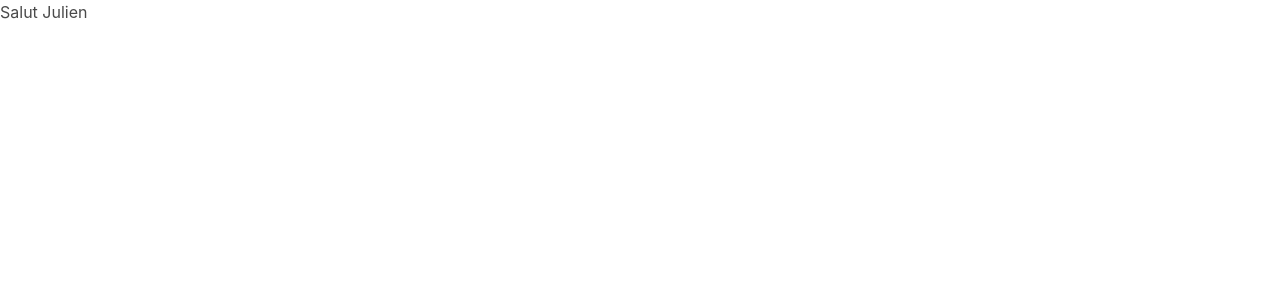
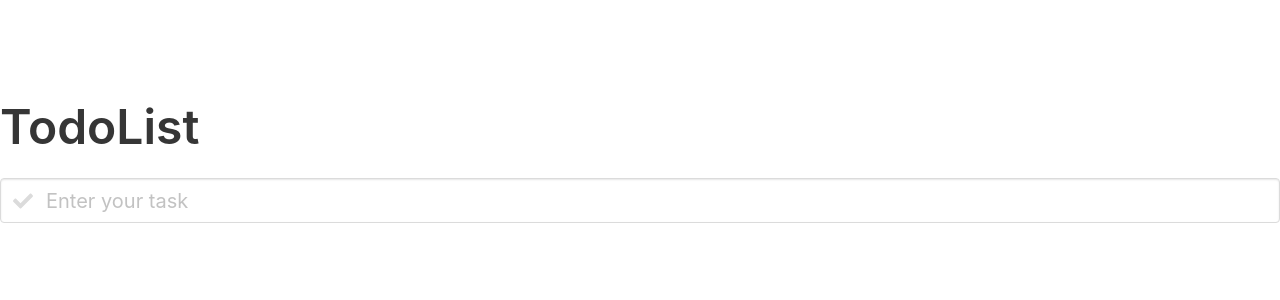
Before and after one commit to mohamedharizi/TodoList-Test, a Vue app: page / in a window 1280 px wide. Shown: the top 300 px of the page. Built offline with nearby package versions, Linux system fonts and the light colour scheme.

Commit message:
ajout input bulma dans le composant TodoInputText

```diff
--- a/src/components/TodoInputText.vue
+++ b/src/components/TodoInputText.vue
@@ -1,5 +1,13 @@
 <template>
-  <h1>Salut Julien</h1>
+  <div class="field">
+    <h1 class="title is-1">TodoList</h1>
+  <div class="control has-icons-left has-icons-right">
+    <input class="input is-medium" type="text" placeholder="Enter your task" />
+    <span class="icon is-left">
+      <i class="fas fa-check"></i>
+    </span>
+  </div>
+</div>
 </template>
 
 <script>
@@ -9,5 +17,8 @@ export default {
 </script>
 
 <style>
+h1 {
+  margin-top: 100px;
 
+}
 </style>
```
